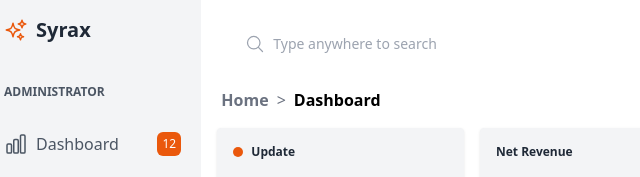
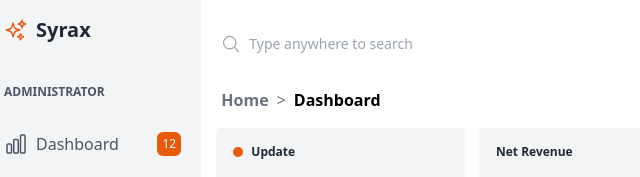
Before and after one commit to xkshxt/dashboard-1, a plain HTML site: page index.html in a window 1280 px wide. Shown: the top 177 px of the page, 12-652 px from the left. Drawn offline with nearby package versions, Linux system fonts and the light colour scheme.

Commit message:
search input position change

```diff
--- a/index.html
+++ b/index.html
@@ -122,7 +122,7 @@
       </button>
 
       <!-- Search Input Section -->
-      <div class="md:w-auto flex-grow md:flex-grow-0 md:ml-4 flex-1">
+      <div class="md:w-auto flex-grow md:flex-grow-0 md:-ml-1 lg:-ml-2 flex-1">
         <div class="relative inline-flex items-center w-full md:w-auto rounded">
           <!-- Icon -->
           <svg xmlns="http://www.w3.org/2000/svg" fill="none" viewBox="0 0 24 24" stroke-width="1.5" stroke="currentColor" class="absolute left-3 w-5 h-5 text-gray-400">
```
